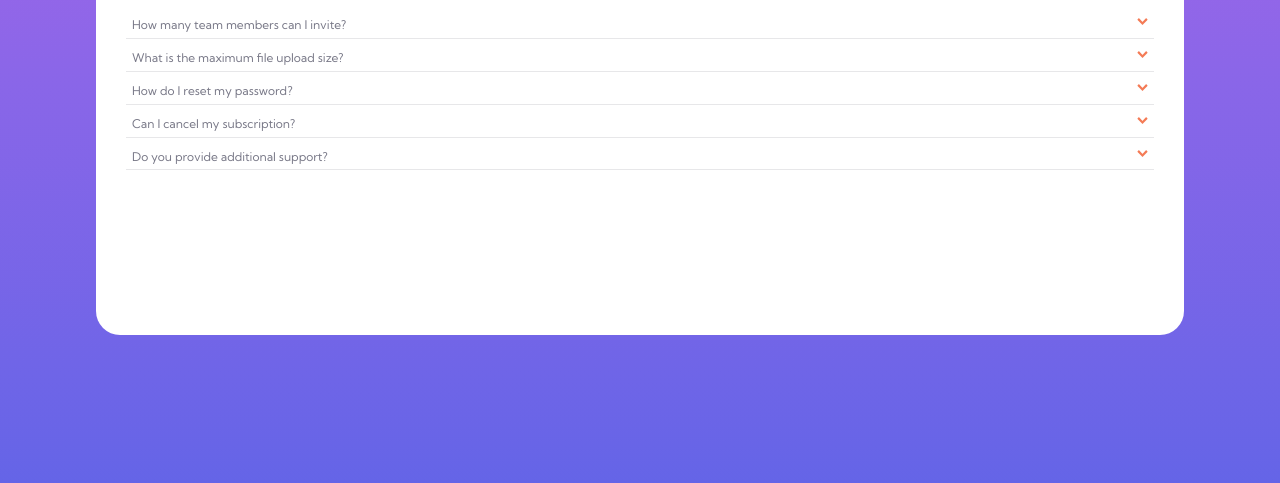
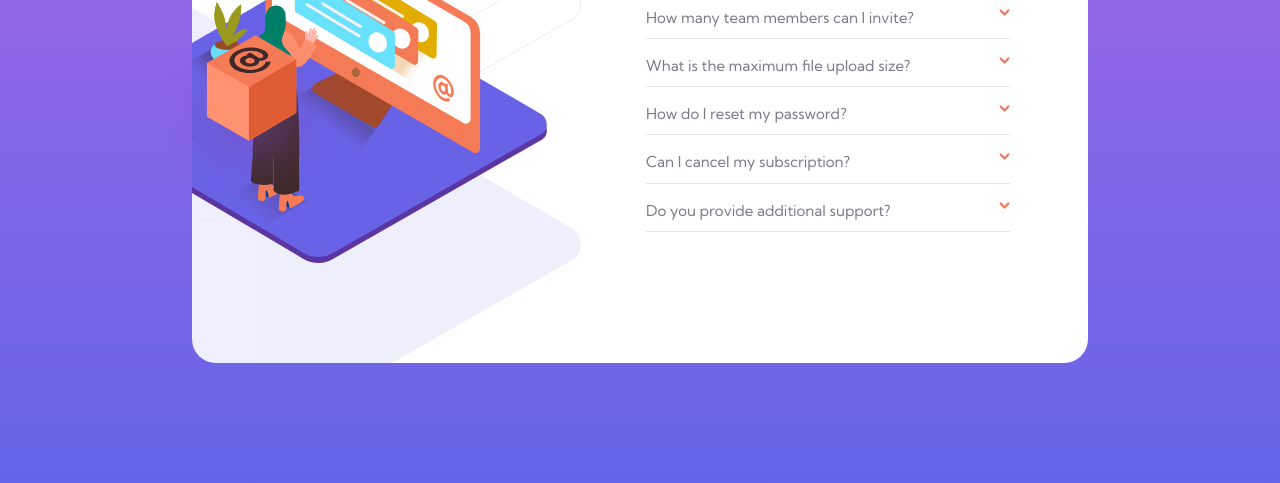
Before and after one commit to gabopereyra/FrontEndMentor_FAQAccordionCard, a plain HTML site: page index.html in a window 1280 px wide. Shown: the part 317-800 px from the top of the page. Drawn offline with Linux system fonts and the light colour scheme.

Commit message:
desktop version added

```diff
--- a/css/main.css
+++ b/css/main.css
@@ -41,13 +41,83 @@ html {
   margin: auto;
   border-radius: 2rem;
 }
-.imagen{
+
+@media (min-width: 768px) {
+  .principal{
+    overflow: hidden;
+    width: 70vw;
+    height: 70vh;
+  }
+ }
+
+@media (min-width: 768px) {
+  .principal {
+    display: grid;
+    grid-template-columns: repeat(2, 1fr);
+    gap: 1rem;
+  }
+}
+
+.imagen {
   position: relative;
 }
-.imagen img{
+
+.imagen_desktop {
+  display: none;
+}
+
+.imagen_tres_desktop{
+  display: none;
+}
+
+
+@media (min-width: 768px) {
+  .imagen {
+    display: none;
+  }
+  .imagen_desktop {
+    display: block;
+    position: relative;
+    width: 100%;
+  }
+
+  .imagen_uno_desktop{
+    position: absolute;
+    top: 0;
+    bottom: 0;
+    right: 0;
+    left: -17rem;
+    margin: auto;
+    z-index: 2;
+  }
+
+  .imagen_dos_desktop{
+    position: absolute;
+    transform: scale(0.8);
+    top: 0;
+    bottom: 0;
+    right: 0;
+    left: -40rem;
+    margin: auto;
+    z-index: 1;
+  }
+
+  .imagen_tres_desktop{
+    display: block;
+    position: absolute;
+    top: 7rem;
+    bottom: 0;
+    left: 13rem;
+    margin: auto;
+    z-index: 3;
+  }
+}
+
+.imagen img {
   position: absolute;
 }
-.imagen_uno, .imagen_dos{
+.imagen_uno,
+.imagen_dos {
   left: -1rem;
   right: 0;
   bottom: 0;
@@ -56,11 +126,11 @@ html {
 .imagen_uno {
   top: -2rem;
 }
-.imagen_dos{
+.imagen_dos {
   top: 4rem;
 }
 
-.texto{
+.texto {
   position: absolute;
   top: 20%;
   left: 0;
@@ -68,78 +138,101 @@ html {
   margin: 0;
 }
 
-.title{
+.title {
   color: var(--texto);
   text-align: center;
   font-size: 2.8rem;
   margin: 1rem;
 }
 
-.container_questions{
+.container_questions {
   margin: 0 1rem;
   padding: 1rem;
 }
 
 
-.question{
+.question {
   border-bottom: 1px solid var(--divisor);
-  padding: 0.5rem;
+  padding: 1rem;
   margin: 0.5rem;
 }
 
-.label{
+.label {
   display: flex;
 }
 
-.arrow{
+
+@media (min-width: 768px) {
+  .texto {
+    position: relative;
+    top: 0;
+    margin: auto 0;
+  }
+  .title {
+    text-align: left;
+  }
+  .container_questions {
+    padding: 2rem 6rem 2rem 0;
+    margin: 0;
+    font-size: 15px;
+  }
+  .question {
+    padding: 1rem 0;
+    margin-left: 0;
+  }
+  .title{
+    margin-left: 0;
+  }
+}
+
+
+.arrow {
   margin-left: auto;
   height: 8px;
 }
 
-label:hover{
-  color:var(--textoDos);
+label:hover {
+  color: var(--textoDos);
   font-weight: var(--bold);
 }
 
-#show, #show_dos, #show_tres, #show_cuatro, #show_cinco  {
-	display:none;
-
-
+#show,
+#show_dos,
+#show_tres,
+#show_cuatro,
+#show_cinco {
+  display: none;
 }
 
-label{
-    cursor:pointer;
+label {
+  cursor: pointer;
 }
 
-div#content, div#content_dos, div#content_tres, div#content_cuatro, div#content_cinco  {
-  display:none;
+div#content,
+div#content_dos,
+div#content_tres,
+div#content_cuatro,
+div#content_cinco {
+  display: none;
+}
 
-}
-input#show:checked ~ div#content, input#show_dos:checked ~ div#content_dos, input#show_tres:checked ~ div#content_tres, input#show_cuatro:checked ~ div#content_cuatro, input#show_cinco:checked ~ div#content_cinco  {
-	display:block;
+input#show:checked ~ div#content,
+input#show_dos:checked ~ div#content_dos,
+input#show_tres:checked ~ div#content_tres,
+input#show_cuatro:checked ~ div#content_cuatro,
+input#show_cinco:checked ~ div#content_cinco {
+  display: block;
   margin: 0.5rem 0;
 }
-input#show:checked ~ #label_uno, input#show_dos:checked ~ #label_dos, input#show_tres:checked ~ #label_tres, input#show_cuatro:checked ~ #label_cuatro,input#show_cinco:checked ~ #label_cinco {
-	font-weight: var(--bold);
+
+input#show:checked ~ #label_uno,
+input#show_dos:checked ~ #label_dos,
+input#show_tres:checked ~ #label_tres,
+input#show_cuatro:checked ~ #label_cuatro,
+input#show_cinco:checked ~ #label_cinco {
+  font-weight: var(--bold);
   color: var(--texto);
 }
-
-input#show:checked ~ #arrow_uno, input#show_dos:checked ~ #arrow_dos, input#show_tres:checked ~ #arrow_tres, input#show_cuatro:checked ~ #arrow_cuatro,input#show_cinco:checked ~ #arrow_cinco {
-  rotate: 180deg;
-}
-
-
-
-
-
-
-
-
-
-
-
-
-
 
 .attribution {
   font-size: 11px;
--- a/index.html
+++ b/index.html
@@ -23,6 +23,7 @@
   </head>
   <body>
     <main class="container">
+      <img src="images/illustration-box-desktop.svg" alt="" class="imagen_tres_desktop" />
       <div class="principal">
         <div class="imagen">
           <img
@@ -31,7 +32,15 @@
             class="imagen_uno"
           />
           <img src="images/bg-pattern-mobile.svg" alt="" class="imagen_dos" />
-        </div>
+        </div> <!--contenedor imagenes-->
+        <div class="imagen_desktop">
+          <img
+            src="images/illustration-woman-online-desktop.svg"
+            alt=""
+            class="imagen_uno_desktop"
+          />
+          <img src="images/bg-pattern-desktop.svg" alt="" class="imagen_dos_desktop" />
+        </div> <!--contenedor imagenes resolucion pc-->
         <div class="texto">
           <h1 class="title">FAQ</h1>
 
```
